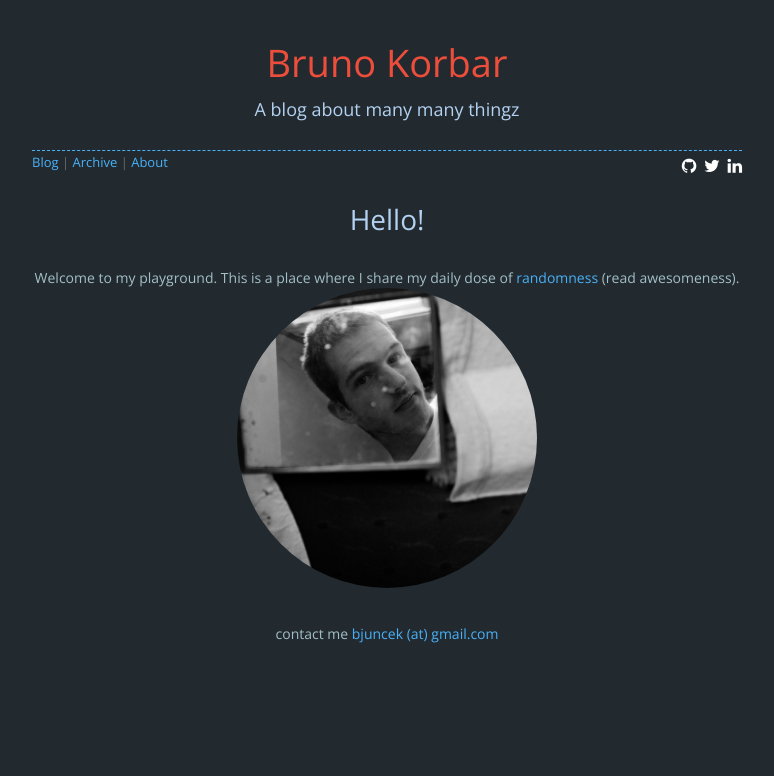
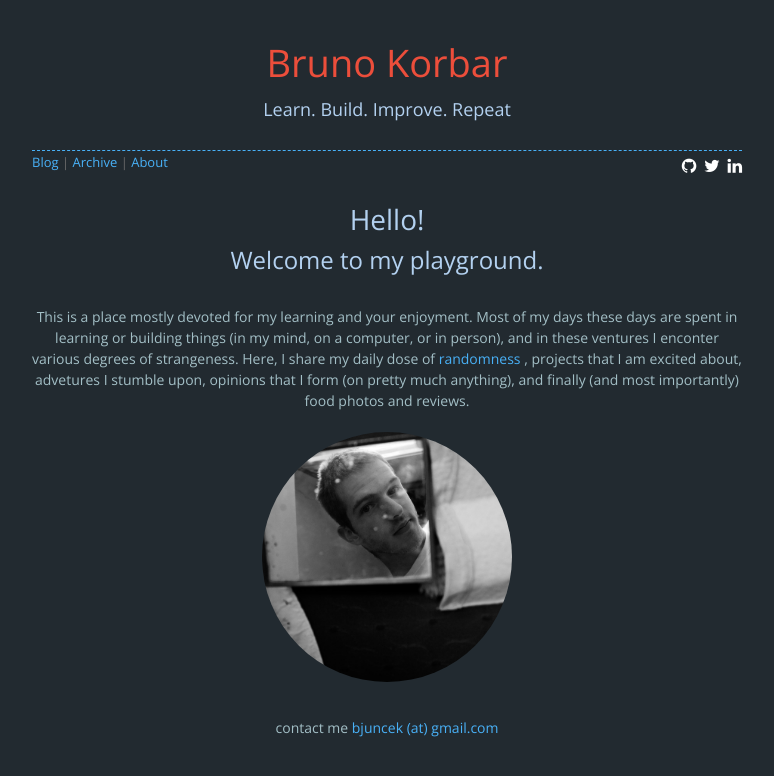
Before and after one commit to bjuncek/bjuncek.github.io, a Jekyll site: the page built from index.html, in a window 1280 px wide. Shown: the top 776 px of the page, without its empty margins (253-1027 px from the left). Built offline with Jekyll 4.4.1, drawn with Linux system fonts in a browser that asks for light colours; nearby versions of some CDN libraries.

Commit message:
Updated Landing page

```diff
--- a/_config.yml
+++ b/_config.yml
@@ -6,7 +6,7 @@ paginate_path: /blog/page:num #makes pagination working
 
 # header text
 title: "Bruno Korbar"
-header: A blog about many many thingz
+header: Learn. Build. Improve. Repeat
 
 # for welcome page
 # to replace image go to index.html
--- a/index.html
+++ b/index.html
@@ -7,11 +7,21 @@ welcome_img: "https://igcdn-photos-a-a.akamaihd.net/hphotos-ak-xpa1/t51.2885-15/
 
 <div class="text-center">
     <h1>
-        Hello!
-    </h1><br>
+        Hello! <br>
+    </h1>
+    <h2>
+        Welcome to my playground.
+    </h2>
+    <br>
     <p>
-        Welcome to my playground. This is a place where
-        I share my daily dose of <a href="tags/#TIL"> randomness </a> (read awesomeness).
+        This is a place mostly devoted for my learning and your enjoyment. Most of my days
+        these days are spent in learning or building things (in my mind, on a computer, or in person),
+        and in these ventures I enconter various degrees of strangeness.
+
+        Here, I share my daily dose of <a href="tags/#TIL"> randomness </a>, projects
+        that I am excited about, advetures I stumble upon, opinions that I form (on pretty much anything),
+        and finally (and most importantly) food photos and reviews.
+        <br>
         <br>
         <img class="circular" src="assets/welcome.jpg" >
   <p>contact me <a href="mailto:{{site.email.address}}">{{site.email.text}}</a></p>
--- a/public/stylesheets/styles.scss
+++ b/public/stylesheets/styles.scss
@@ -191,8 +191,8 @@ section {
 
 /* for circled image */
 .circular {
-  width: 300px;
-  height: 300px;
+  width: 250px;
+  height: 250px;
   border-radius: 150px;
   -webkit-border-radius: 150px;
   -moz-border-radius: 150px;
```
